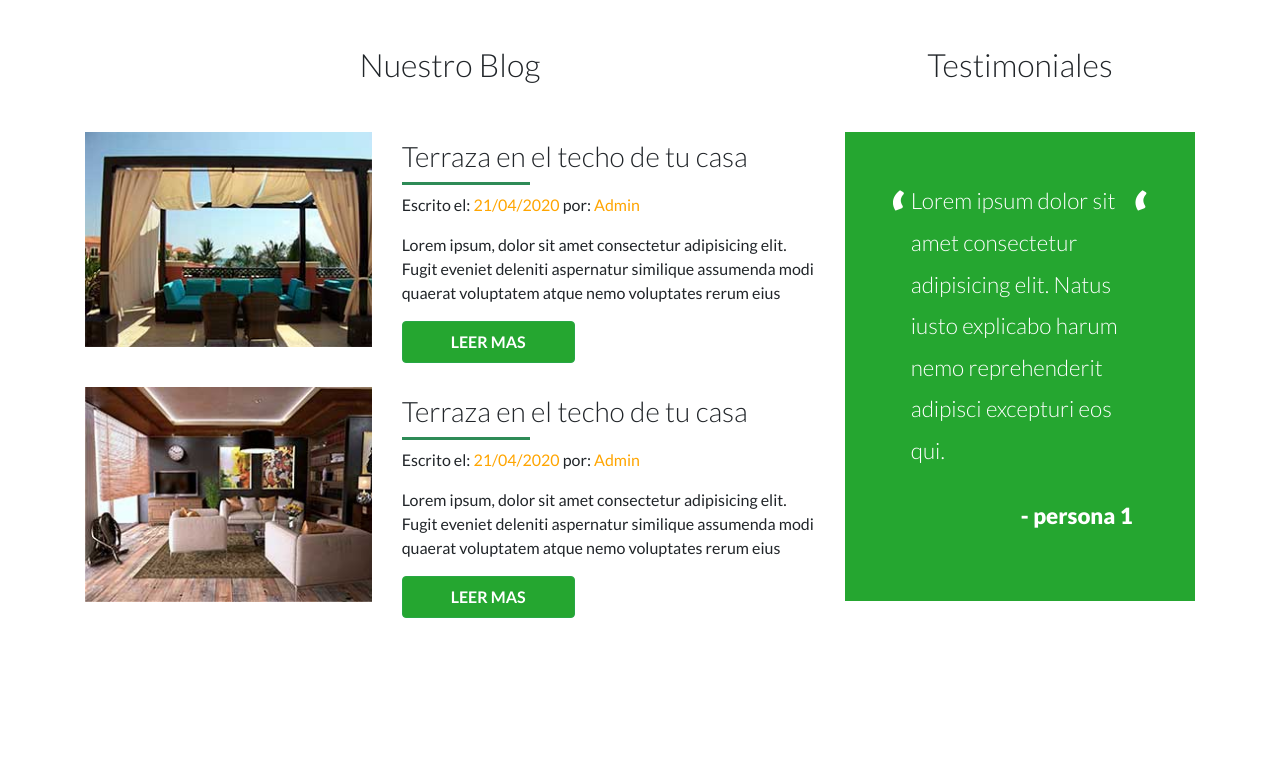
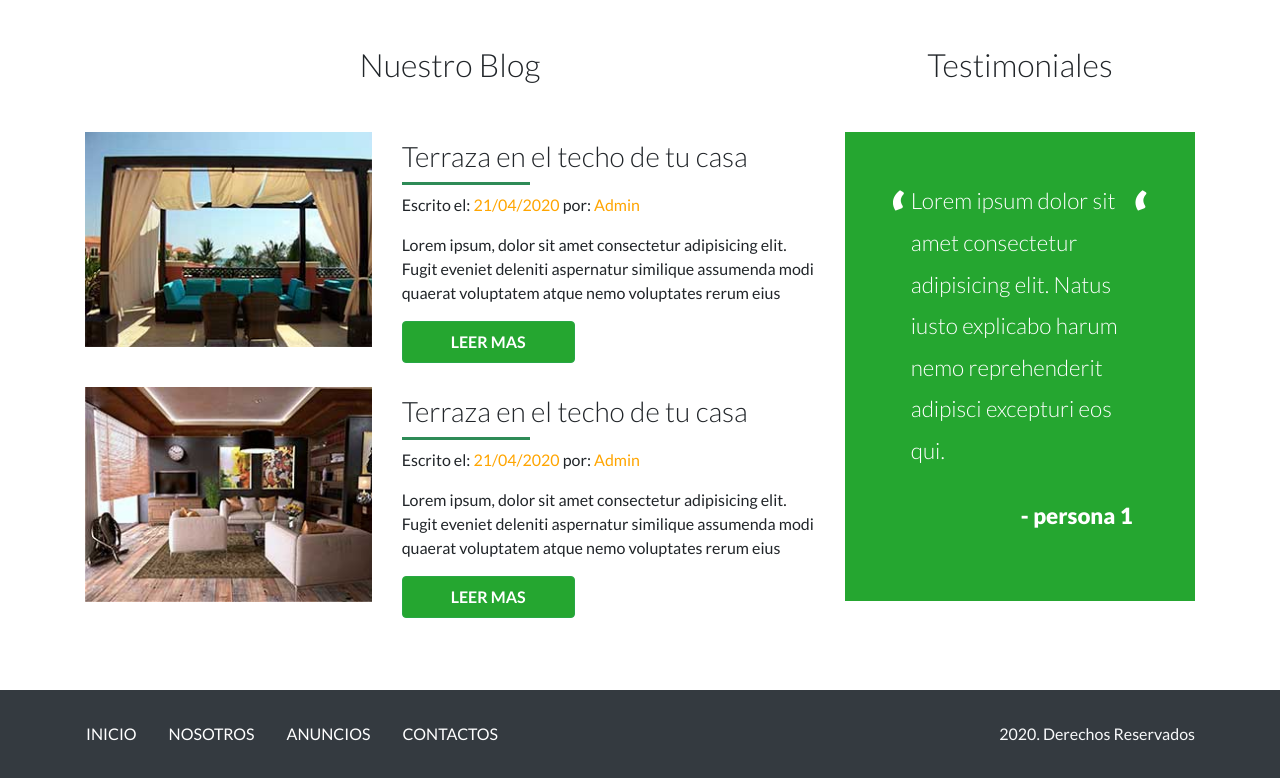
Before and after one commit to shamuelxd4/bienes-raices, a plain HTML site: page index.html in a window 1280 px wide. Shown: the part 2808-3586 px from the top of the page. Before the commit the page ends 3450 px from the top, so only its background shows below. Drawn offline with nearby package versions, Linux system fonts and the light colour scheme.

Commit message:
proyecto finalizado de la pagina principal y agregando derechos reservados al proyecto con footer

```diff
--- a/css/style.css
+++ b/css/style.css
@@ -147,3 +147,11 @@ h1, h2, h3, h4 {
     font-weight: 900;
 
 }
+/*footer*/
+.footer {
+    background-color:  #343a40!important;
+}
+.footer .nav-link {
+    color: white;
+    text-transform: uppercase;
+}
--- a/index.html
+++ b/index.html
@@ -307,12 +307,28 @@
                     <span class="d-block text-right mt-4" >- persona 3</span>
                   </p>
                 </div>
-              </div>
-            </div>
-          </div>
+              </div> <!--carousel-inner-->
+            </div><!--carousel slide-->
+          </div><!--testimoniales p-5-->
+        </div><!--col-md-4-->
+      </div><!--row-->
+    </div><!--container mt-5-->
+
+    <footer class="footer mt-5 py-4">
+      <div class="container">
+        <div class="row align-items-center">
+          <ul class="nav col flex-column flex-md-row text-center">
+            <li class="nav-item"><a href="#" class="nav-link">Inicio</a></li>
+            <li class="nav-item"><a href="#" class="nav-link">Nosotros</a></li>
+            <li class="nav-item"><a href="#" class="nav-link">Anuncios</a></li>
+            <li class="nav-item"><a href="#" class="nav-link">Contactos</a></li>
+          </ul>
+          <p class="copyright text-light text-right col-md-4 text-center text-md-right m-0 mt-4 mt-md-0">
+            2020. Derechos Reservados
+          </p>
         </div>
       </div>
-    </div>
+    </footer>
 
 
 
```
